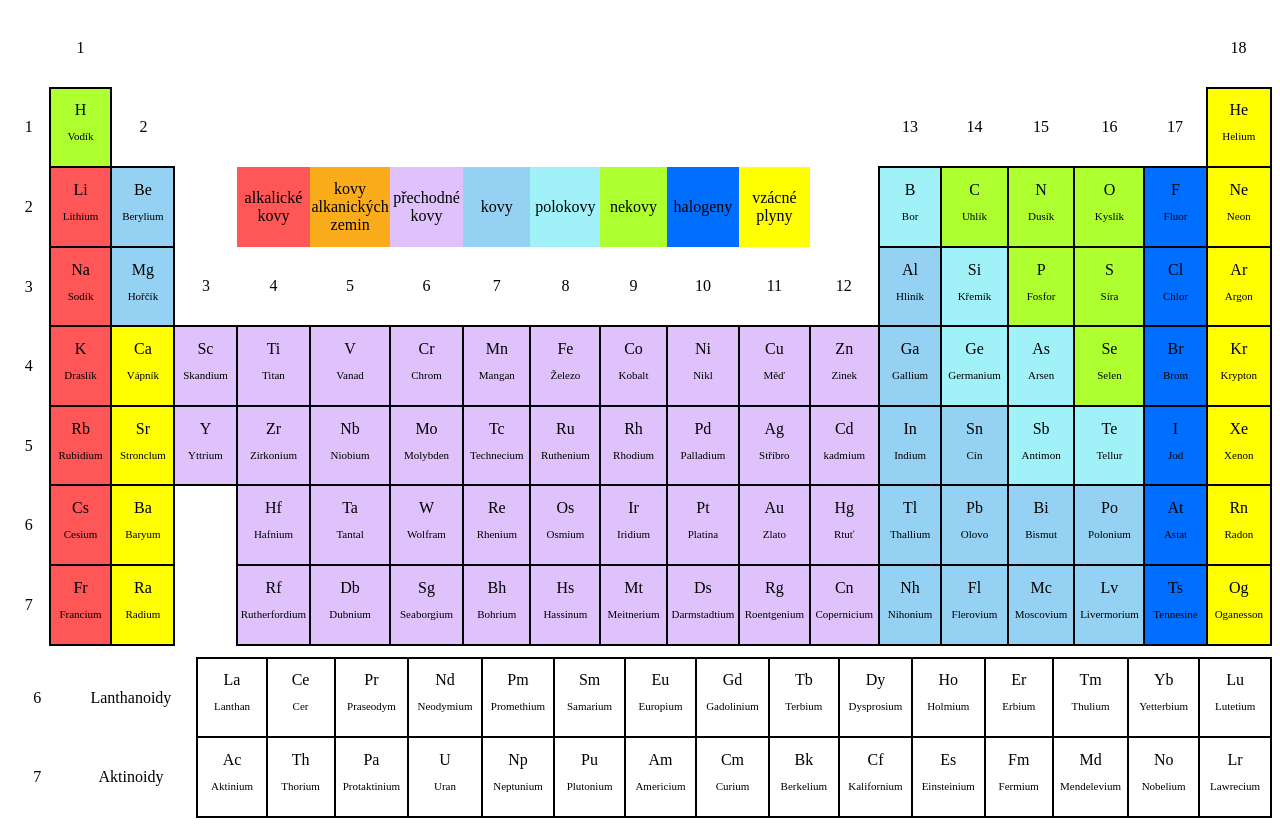
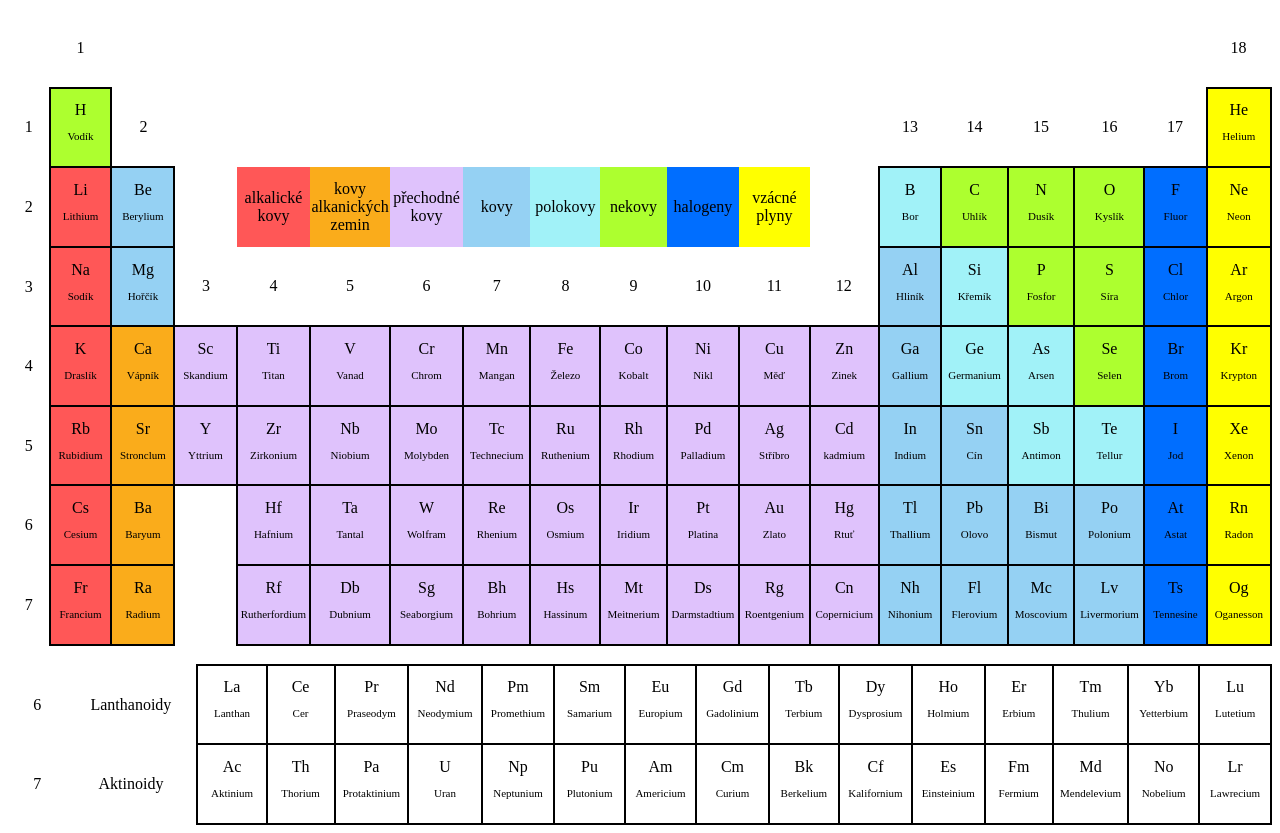
Before and after one commit to PetrN0/Table.Novak, a plain HTML site: page periodicka tabulka/index.html in a window 1280 px wide. Drawn offline with Linux system fonts and the light colour scheme.

Commit message:
index.html

```diff
--- a/periodicka tabulka/index.html
+++ b/periodicka tabulka/index.html
@@ -96,7 +96,7 @@
         <tr>
             <td class="invis">4</td>
             <td class="red">K <p>Draslík</p></td>
-            <td class="yellow">Ca <p>Vápník</p></td>
+            <td class="orange">Ca <p>Vápník</p></td>
             <td class="violet">Sc <p>Skandium</p></td>
             <td class="violet">Ti <p>Titan</p></td>
             <td class="violet">V <p>Vanad</p></td>
@@ -117,7 +117,7 @@
         <tr>
             <td class="invis">5</td>
             <td class="red">Rb <p>Rubidium</p></td>
-            <td class="yellow">Sr <p>Stronclum</p></td>
+            <td class="orange">Sr <p>Stronclum</p></td>
             <td class="violet">Y <p>Yttrium </p></td>
             <td class="violet">Zr <p>Zirkonium  </p></td>
             <td class="violet">Nb <p>Niobium</p></td>
@@ -138,7 +138,7 @@
         <tr>
             <td class="invis">6</td>
             <td class="red">Cs <p>Cesium</p></td>
-            <td class="yellow">Ba <p>Baryum </p></td>
+            <td class="orange">Ba <p>Baryum </p></td>
             <td class="invis"></td>
             <td class="violet">Hf <p>Hafnium</p></td>
             <td class="violet">Ta <p>Tantal</p></td>
@@ -159,7 +159,7 @@
         <tr>
             <td class="invis">7</td>
             <td class="red">Fr <p>Francium</p></td>
-            <td class="yellow">Ra <p>Radium</p></td>
+            <td class="orange">Ra <p>Radium</p></td>
             <td class="invis"></td>
             <td class="violet">Rf <p>Rutherfordium</p></td>
             <td class="violet">Db <p>Dubnium</p></td>
@@ -178,7 +178,7 @@
             <td class="yellow">Og <p>Oganesson</p></td>
         </tr>
     </table>
-    <p></p>
+    <br>
     <table>
         <tr>
             <td class="invis">6</td>
```
